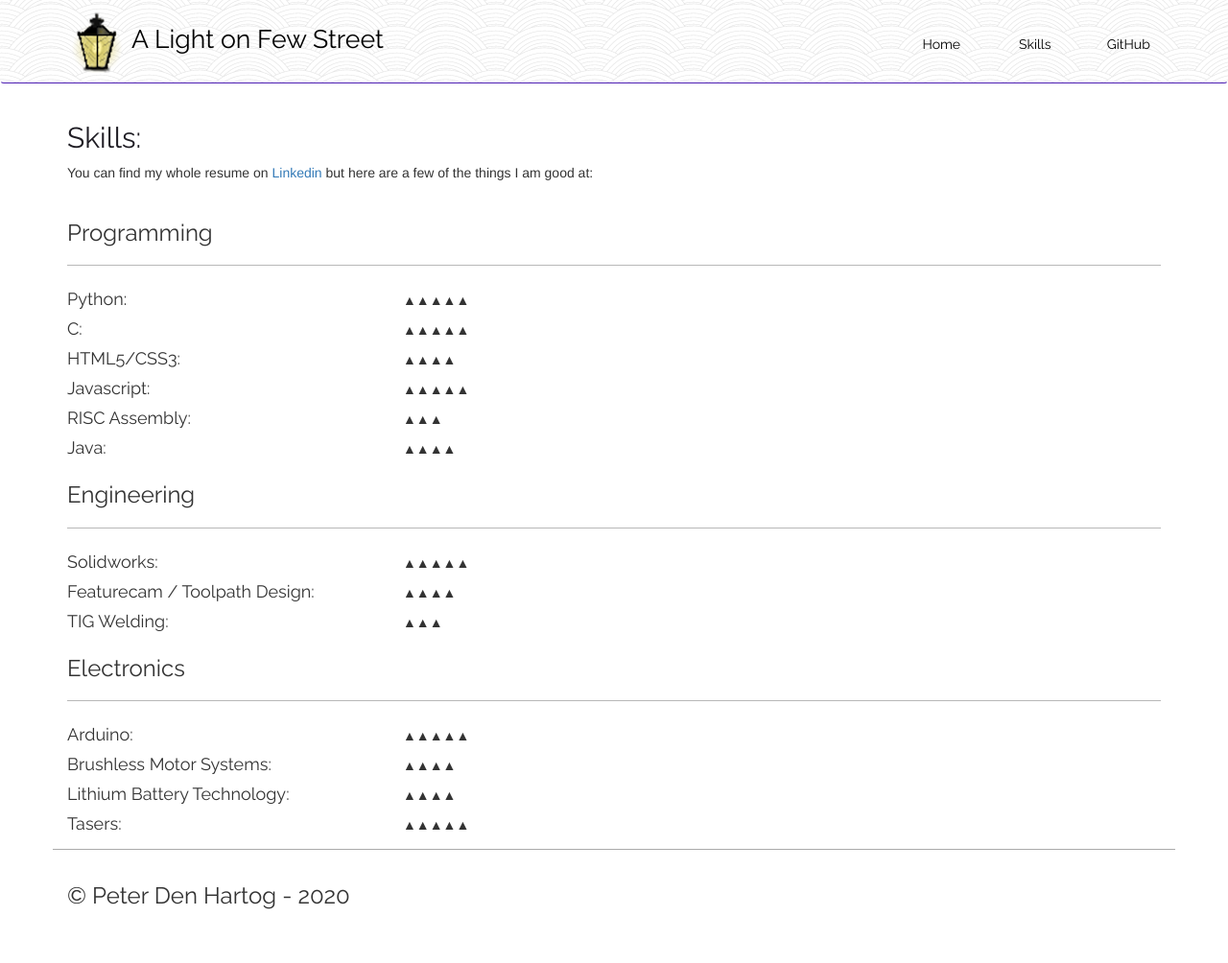
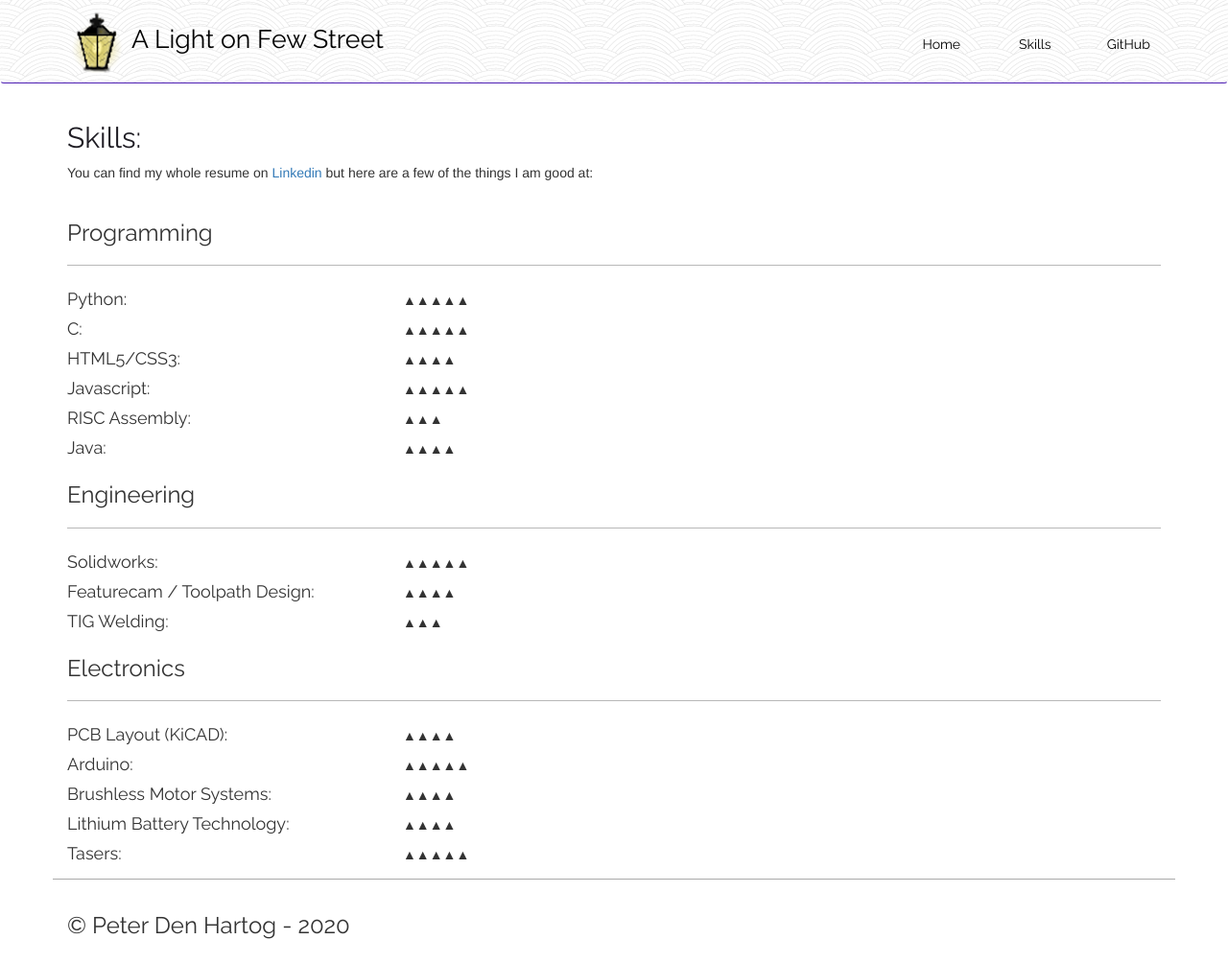
Before and after one commit to pddenhar/pddenhar.github.io, a Jekyll site: the page built from skills.html, in a window 1280 px wide. Shown: the whole page at 96% size. Built offline with Jekyll 4.4.1, drawn with Linux system fonts in a browser that asks for light colours; before the commit the page ends 973 px from its top, so only the background shows below that.

Commit message:
Add PCB layout to skills

```diff
--- a/skills.html
+++ b/skills.html
@@ -28,6 +28,7 @@ custom_css: skills.css
 	<section>
 		<h3>Electronics</h3>
 		<hr>
+		<div class="skill"><h4>PCB Layout (KiCAD)</h4><span class="rating">&#x25B2;&#x25B2;&#x25B2;&#x25B2;</span></div>
 		<div class="skill"><h4>Arduino</h4><span class="rating">&#x25B2;&#x25B2;&#x25B2;&#x25B2;&#x25b2;</span></div>
 		<div class="skill"><h4>Brushless Motor Systems</h4><span class="rating">&#x25B2;&#x25B2;&#x25B2;&#x25B2;</span></div>
 		<div class="skill"><h4>Lithium Battery Technology</h4><span class="rating">&#x25B2;&#x25B2;&#x25B2;&#x25B2;</span></div>
```
